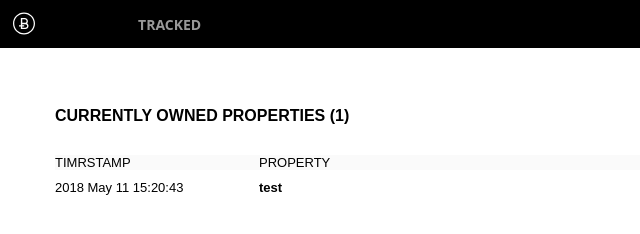
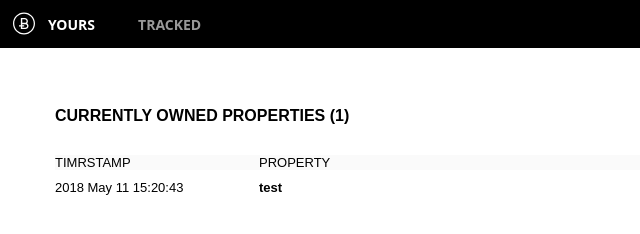
Before and after one commit to jamieabc/prototype, a website: page webapp/properties.html in a window 1280 px wide. Shown: the full height of the page, 0-640 px from the left. Drawn offline with nearby package versions, Linux system fonts and the light colour scheme; files that its build step writes are made by us from their sources; files whose address does not match are found by name.

Commit message:
fix typo

```diff
--- a/assets/main.scss
+++ b/assets/main.scss
@@ -59,7 +59,7 @@
     }
 
     .header__list--white {
-      color: $black;
+      color: $white;
     }
 
     .header__list--gray {
```
